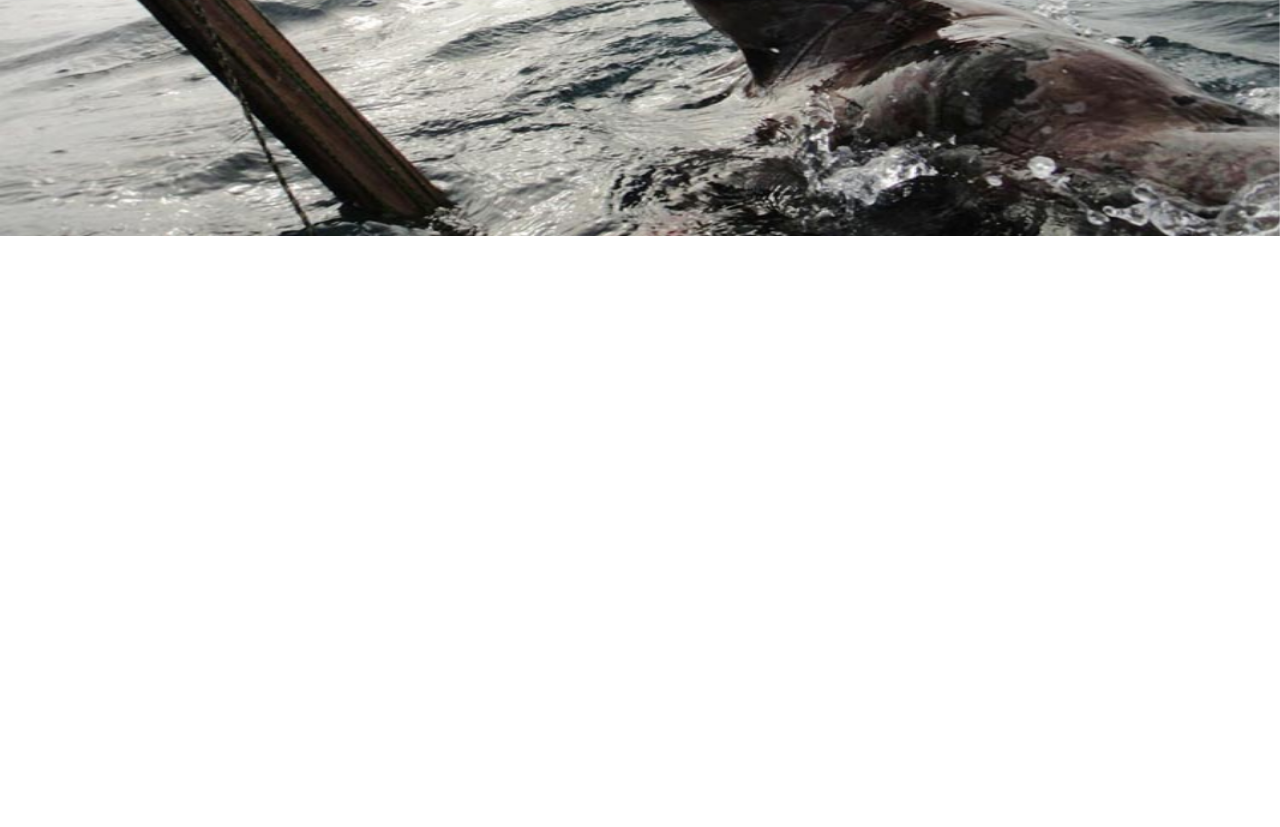
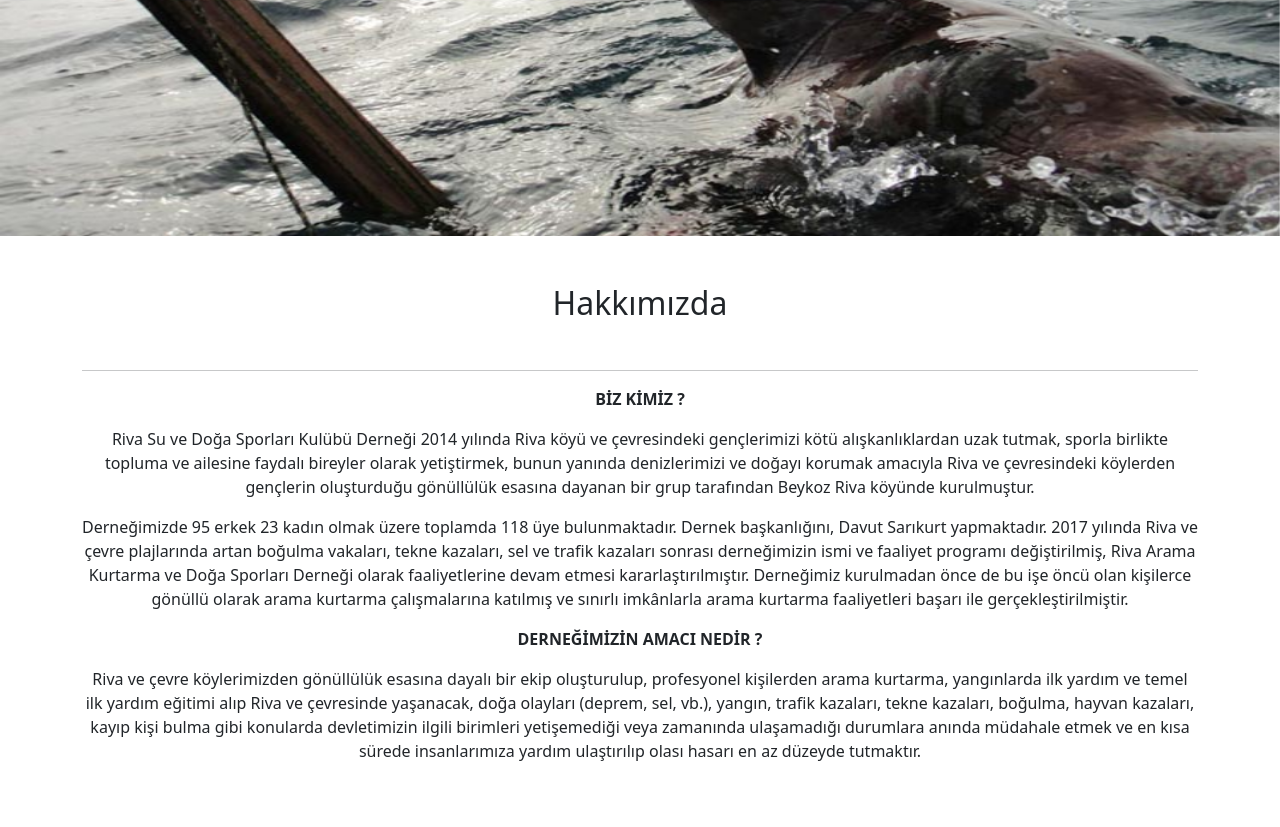
Before and after one commit to SauWebProgramming/websayfasi-emrekocamese, a plain HTML site: page index.html in a window 1280 px wide. Shown: the part 414-1241 px from the top of the page. Before the commit the page ends 800 px from the top, so only its background shows below. Drawn offline with nearby package versions, Linux system fonts and the light colour scheme; files that its build step writes are made by us from their sources.

Commit message:
hakkımızda kısmı eklendi

```diff
--- a/index.html
+++ b/index.html
@@ -67,6 +67,38 @@
 
 <!-- slider bitişi-->
 
+<!--hakkımızda başlangıç-->
+<section class="p-5 text-center hakkimizda" id="hakkimizda">
+  <div class="container">
+              <h2 class="mb-5 font-weight-bold">Hakkımızda</h2>
+                  <hr>
+                  <p> <strong>BİZ KİMİZ ?</strong></p>
+                      <p> Riva Su ve Doğa Sporları Kulübü Derneği 2014 yılında Riva köyü ve çevresindeki gençlerimizi kötü alışkanlıklardan uzak tutmak,
+                           sporla birlikte topluma ve ailesine faydalı bireyler olarak yetiştirmek,
+                          bunun yanında denizlerimizi ve doğayı korumak amacıyla Riva ve çevresindeki köylerden gençlerin oluşturduğu
+                       gönüllülük esasına dayanan bir grup tarafından Beykoz Riva köyünde kurulmuştur.
+              </p>
+            <P>Derneğimizde 95 erkek 23 kadın olmak üzere toplamda 118 üye bulunmaktadır.
+               Dernek başkanlığını, Davut Sarıkurt yapmaktadır. 2017 yılında Riva ve çevre plajlarında artan boğulma vakaları,
+                tekne kazaları, sel ve trafik kazaları sonrası derneğimizin ismi ve faaliyet programı değiştirilmiş,
+                 Riva Arama Kurtarma ve Doğa Sporları Derneği olarak faaliyetlerine devam etmesi kararlaştırılmıştır.
+                  Derneğimiz kurulmadan önce de bu işe öncü olan kişilerce gönüllü olarak arama kurtarma
+                  çalışmalarına katılmış ve sınırlı imkânlarla arama kurtarma faaliyetleri başarı ile gerçekleştirilmiştir. </P>
+               <p> <strong>DERNEĞİMİZİN AMACI NEDİR ?</strong>
+                   </p>
+                   <P>Riva ve çevre köylerimizden gönüllülük esasına dayalı bir ekip oluşturulup,
+                       profesyonel kişilerden arama kurtarma,
+                       yangınlarda ilk yardım ve temel ilk yardım eğitimi alıp Riva ve çevresinde yaşanacak,
+                        doğa olayları (deprem, sel, vb.), yangın, trafik kazaları, tekne kazaları, boğulma, hayvan kazaları,
+                         kayıp kişi bulma gibi konularda devletimizin ilgili birimleri yetişemediği veya zamanında ulaşamadığı
+                          durumlara anında müdahale etmek ve en kısa sürede insanlarımıza yardım ulaştırılıp
+                          olası hasarı en az düzeyde tutmaktır.
+                  </P>
+
+  </div>
+</section>
+<!--hakkımızda bitiş-->
+
 
 
 
--- a/style.css
+++ b/style.css
@@ -2,5 +2,5 @@ body{
     padding-top:50px ;
 }
 .resimslider{
-    height: 600px;
+    height: 600px ;
 }
```
